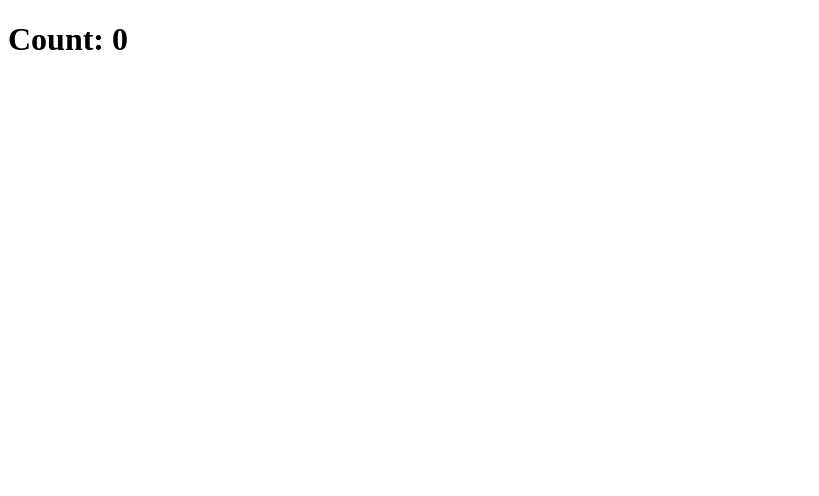
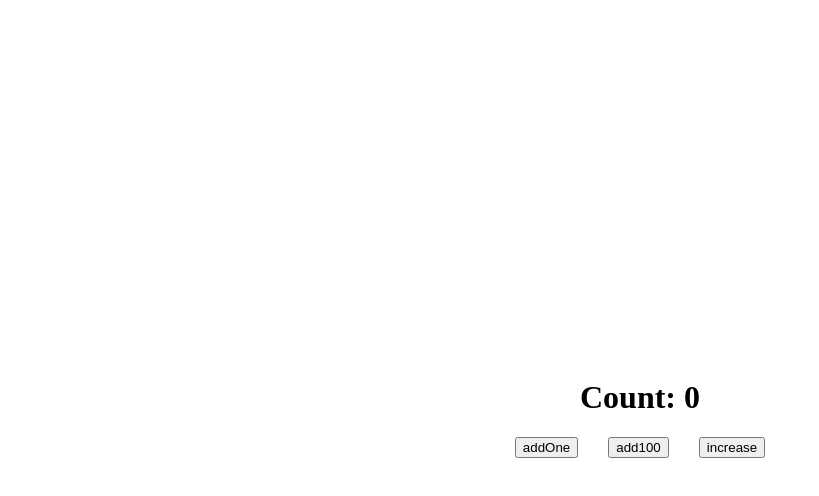
Before and after one commit to mate-academy/react_counter, a React (Create React App) app: page / in a window 1280 px wide. Shown: the top 496 px of the page, without its empty margins (0-819 px from the left). Built offline with nearby package versions, Linux system fonts and the light colour scheme; the HTML template or start-up script is replaced by a standard one.

Commit message:
solution

```diff
--- a/src/App.scss
+++ b/src/App.scss
@@ -1 +1,16 @@
-// styles go here
+.App {
+  display: flex;
+  flex-direction: column;
+  justify-content: center;
+  align-items: center;
+  height: 100vh;
+
+  &__buttons {
+    display: flex;
+    gap: 30px;
+  }
+
+  &__title {
+    text-align: center;
+  }
+}
--- a/src/App.tsx
+++ b/src/App.tsx
@@ -1,16 +1,78 @@
 import React from 'react';
 import './App.scss';
 
-class App extends React.Component {
-  addOne = () => {};
+type State = {
+  count: number,
+};
 
-  add100 = () => {};
+class App extends React.Component<{}, State> {
+  state = {
+    count: 0,
+  };
 
-  increase = () => {};
+  addOne = () => {
+    this.setState((state) => {
+      return {
+        count: state.count + 1,
+      };
+    });
+  };
+
+  add100 = () => {
+    this.setState((state) => {
+      return {
+        count: state.count + 100,
+      };
+    });
+  };
+
+  increase = () => {
+    this.setState((state) => {
+      this.addOne();
+      if (state.count % 5 === 0) {
+        this.add100();
+      }
+    });
+  };
 
   render() {
+    const { count } = this.state;
+
     return (
-      <h1>Count: 0</h1>
+      <div
+        className="App"
+      >
+        <h1
+          className="App__title"
+        >
+          Count:
+          {' '}
+          {count}
+        </h1>
+        <div
+          className="App__buttons"
+        >
+          <button
+            type="button"
+            onClick={this.addOne}
+          >
+            addOne
+          </button>
+          <button
+            type="button"
+            onClick={this.add100}
+          >
+            add100
+          </button>
+          <button
+            type="button"
+            onClick={this.increase}
+          >
+            increase
+          </button>
+        </div>
+      </div>
+
     );
   }
 }
```
Also changed, not shown: package.json (line endings or trailing spaces), 1 other file (tests, documents, lock files or other folders).
